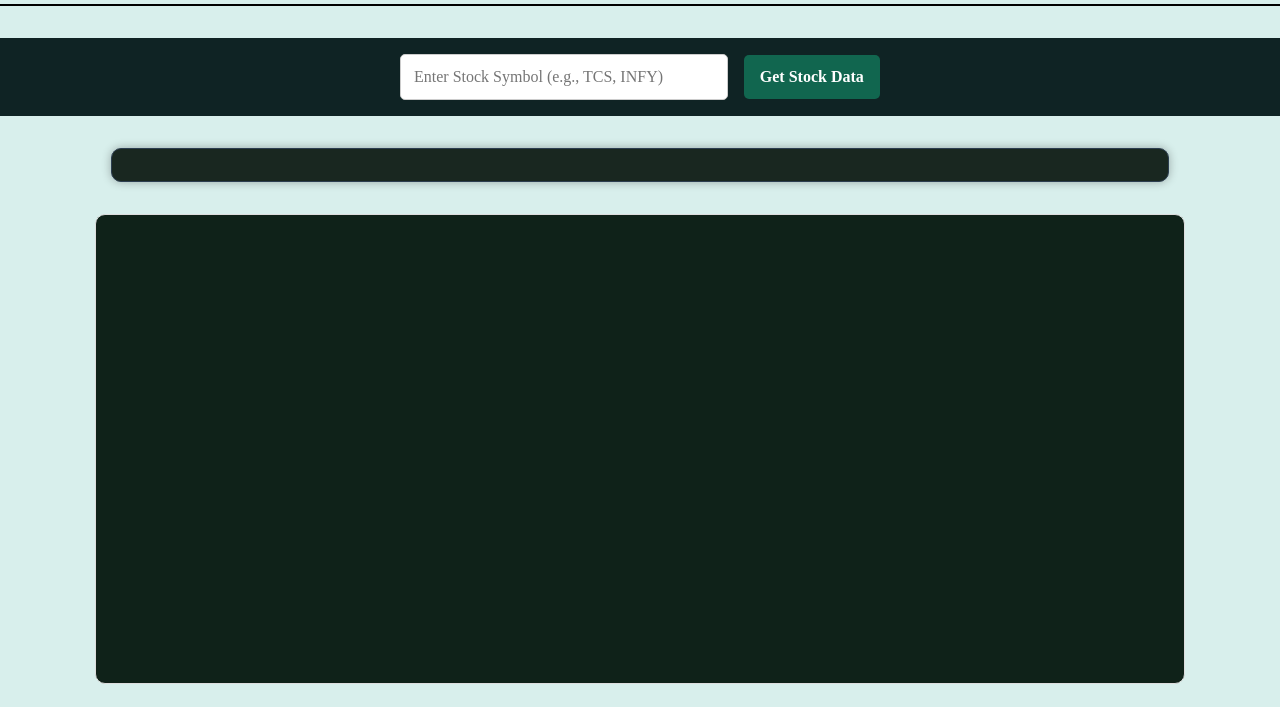
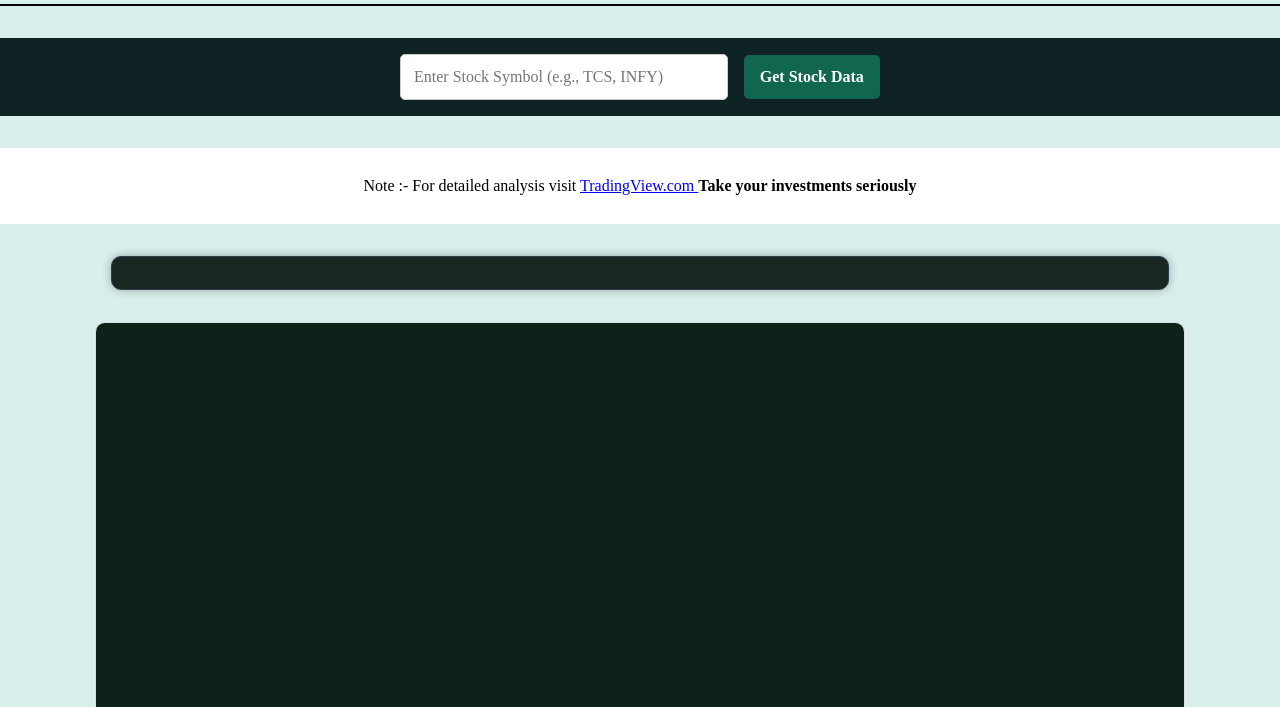
Before and after one commit to vikrantlodhi/smart_portfolio_analyzer, a website: page market-trends/market_trends.html in a window 1280 px wide. Shown: the part 93-800 px from the top of the page. Drawn offline with nearby package versions, Linux system fonts and the light colour scheme.

Commit message:
Update market_trends.html

```diff
--- a/market-trends/market_trends.html
+++ b/market-trends/market_trends.html
@@ -40,6 +40,10 @@
             <button id="fetchStock">Get Stock Data</button>
         </section>
 
+          <section class="note">
+            <p>Note :- For detailed analysis visit <a href="https://in.tradingview.com/markets/india/"> TradingView.com </a> <b>Take your investments seriously</b></p>
+        </section>
+
         <section id="stockData" class="stock-data">
             <!-- Stock data will be displayed here -->
         </section>
```
